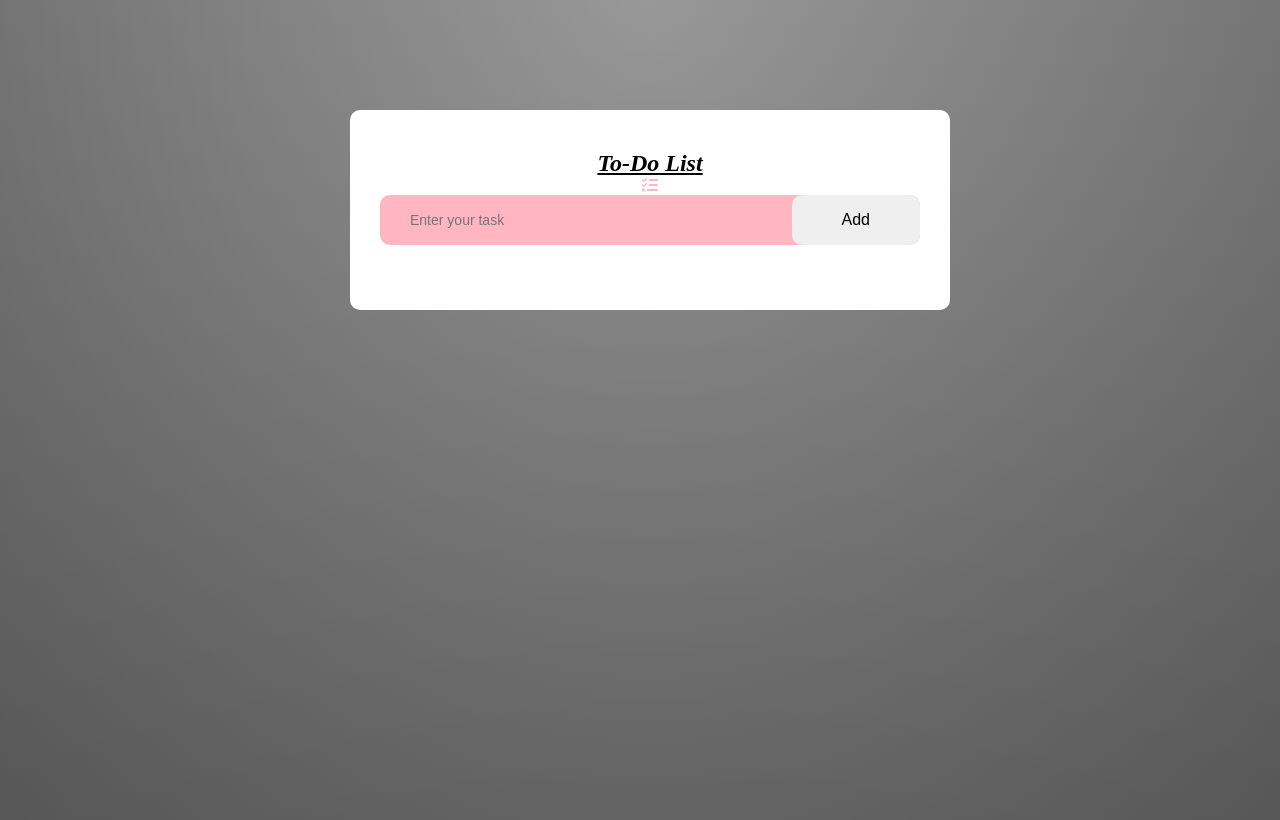
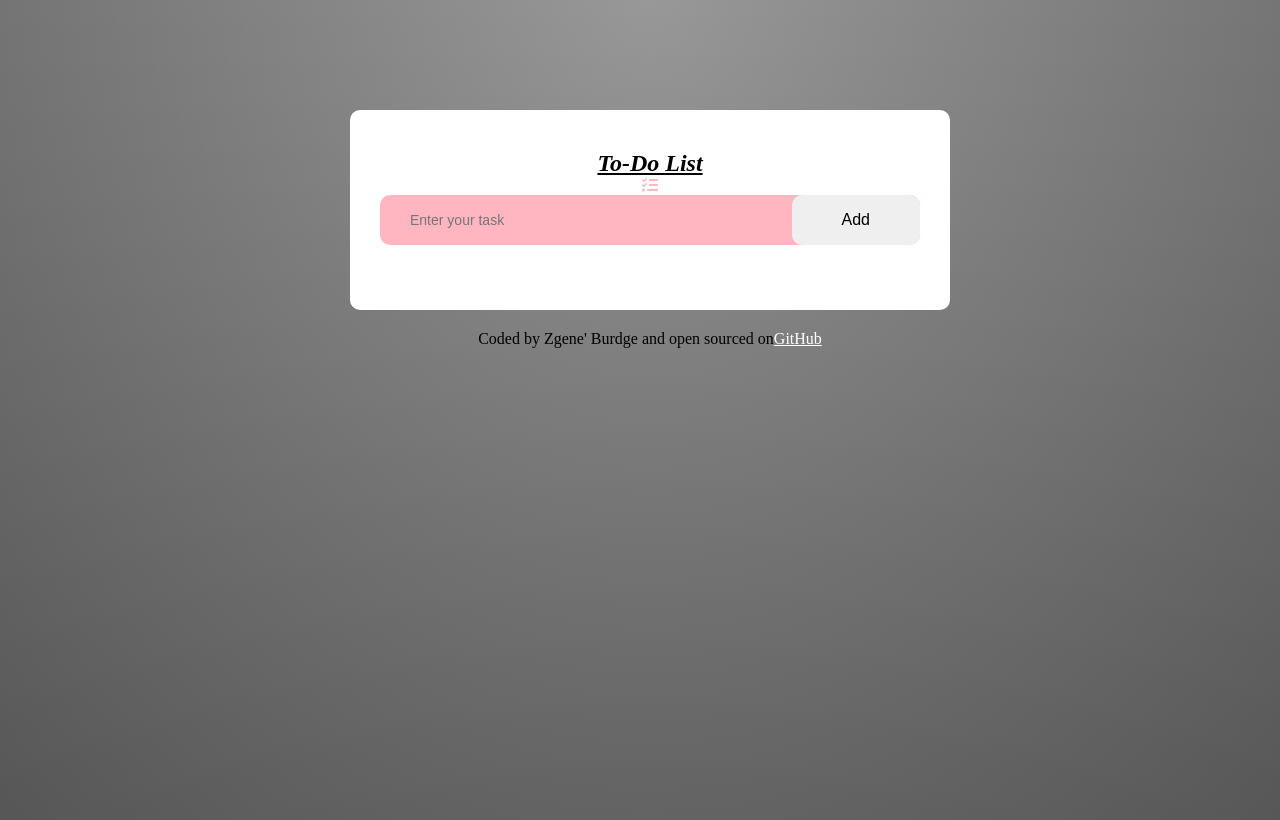
Before and after one commit to ZBurdge/todo-list-react, a React (Create React App) app: page / in a window 1280 px wide. Built offline with nearby package versions, Linux system fonts and the light colour scheme.

Commit message:
added additional div and added/styled footer

```diff
--- a/src/App.css
+++ b/src/App.css
@@ -21,7 +21,7 @@
   padding: 10px;
 }
 
-.container {
+.ToDoApp {
   width: 100%;
   max-width: 540px;
   margin: 100px auto 20px;
@@ -35,3 +35,11 @@ header {
   text-decoration: underline;
   font-style: italic;
 }
+
+footer {
+  text-align: center;
+}
+
+a {
+  color: white;
+}
--- a/src/App.js
+++ b/src/App.js
@@ -8,6 +8,7 @@ export default function App() {
   return (
     <div className="App">
       <div className="container">
+        <div className="ToDoApp">
           <header>
             <h2>To-Do List</h2>
             <FontAwesomeIcon icon={faListCheck} style={{ color: "#ffb6c1" }} />
@@ -15,6 +16,13 @@ export default function App() {
           <ToDoInput />
           <ToDoList />
         </div>
+        <footer>
+          Coded by Zgene' Burdge and open sourced on
+          <a href="https://github.com/ZBurdge/To-do-List.git" target="_blank">
+            GitHub
+          </a>
+        </footer>
+      </div>
     </div>
   );
 }
```
Lines whose indentation alone changed are shown as unchanged.
